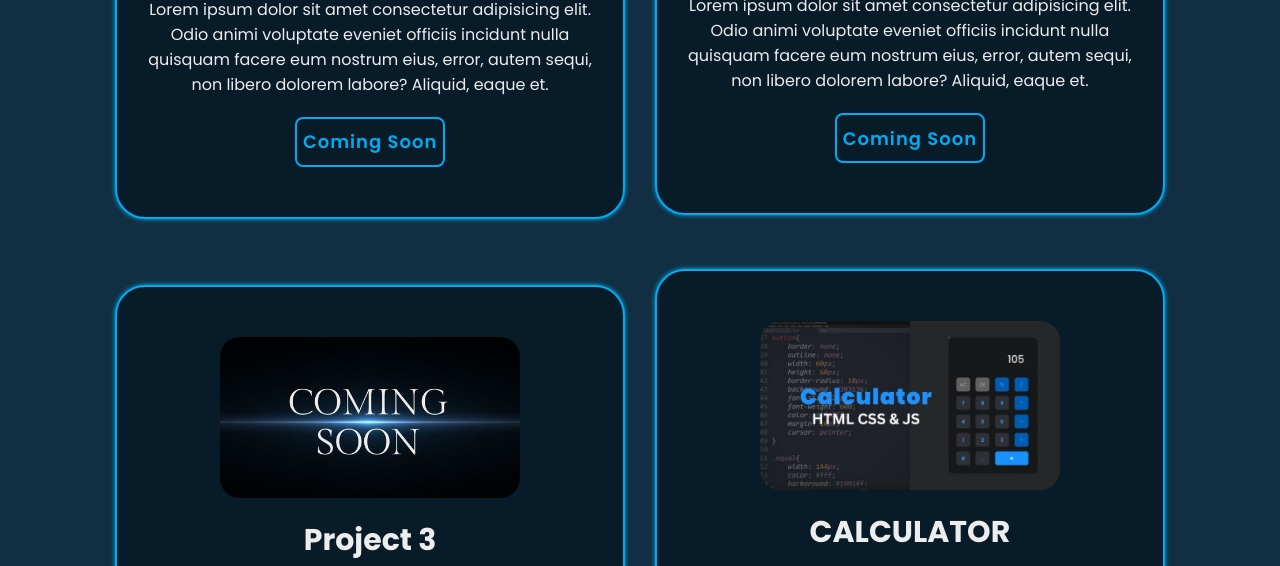
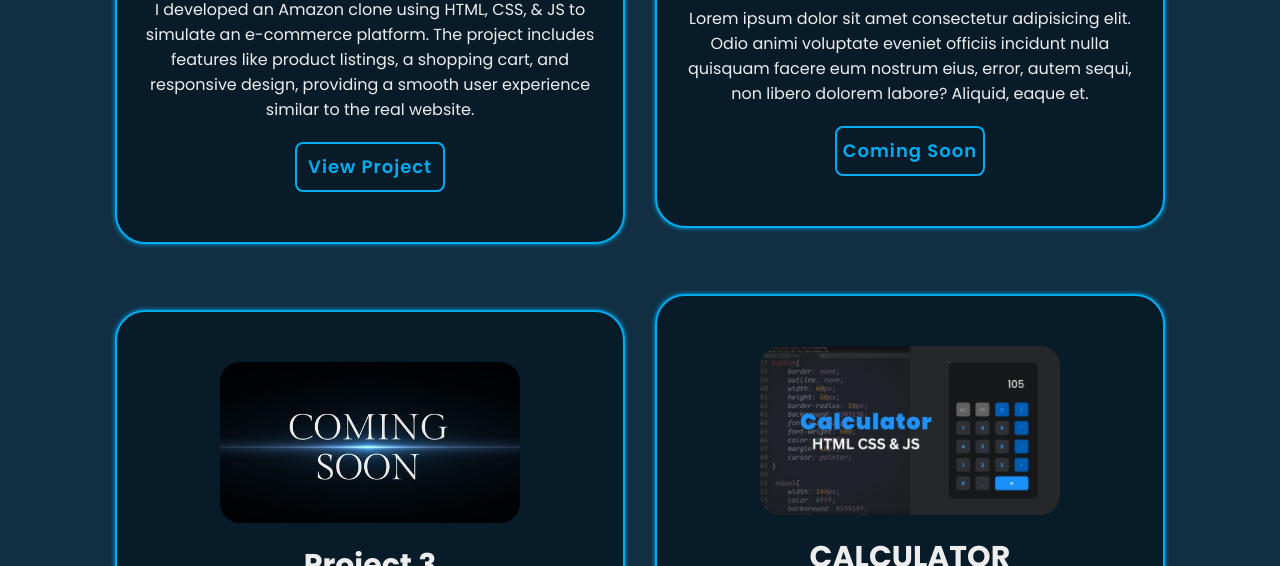
Before and after one commit to zahid-gulzar/frontend-developer, a plain HTML site: page projects.html in a window 1280 px wide. Shown: the part 534-1100 px from the top of the page. Drawn offline with nearby package versions, Linux system fonts and the light colour scheme.

Commit message:
Update projects.html

```diff
--- a/projects.html
+++ b/projects.html
@@ -42,11 +42,11 @@
                 <img src="amazon.jpg" target="_blank">
 
                 <h3>AMAZON CLONE</h3>
-                <p>Lorem ipsum dolor sit amet consectetur adipisicing elit. Odio animi voluptate eveniet officiis incidunt nulla quisquam facere eum nostrum eius, error, autem sequi, non libero dolorem labore? Aliquid, eaque et.</p>
+                <p>I developed an Amazon clone using HTML, CSS, & JS to simulate an e-commerce platform. The project includes features like product listings, a shopping cart, and responsive design, providing a smooth user experience similar to the real website.</p>
 
                 <div class="btn-box btns">
                     <span class="animate" style="--i:3;"></span>
-                    <a href="#" target="_main" class="btn">Coming Soon</a>
+                    <a href="amazon.html" target="_main" class="btn">View Project</a>
                 </div>
             </div>
 
```
